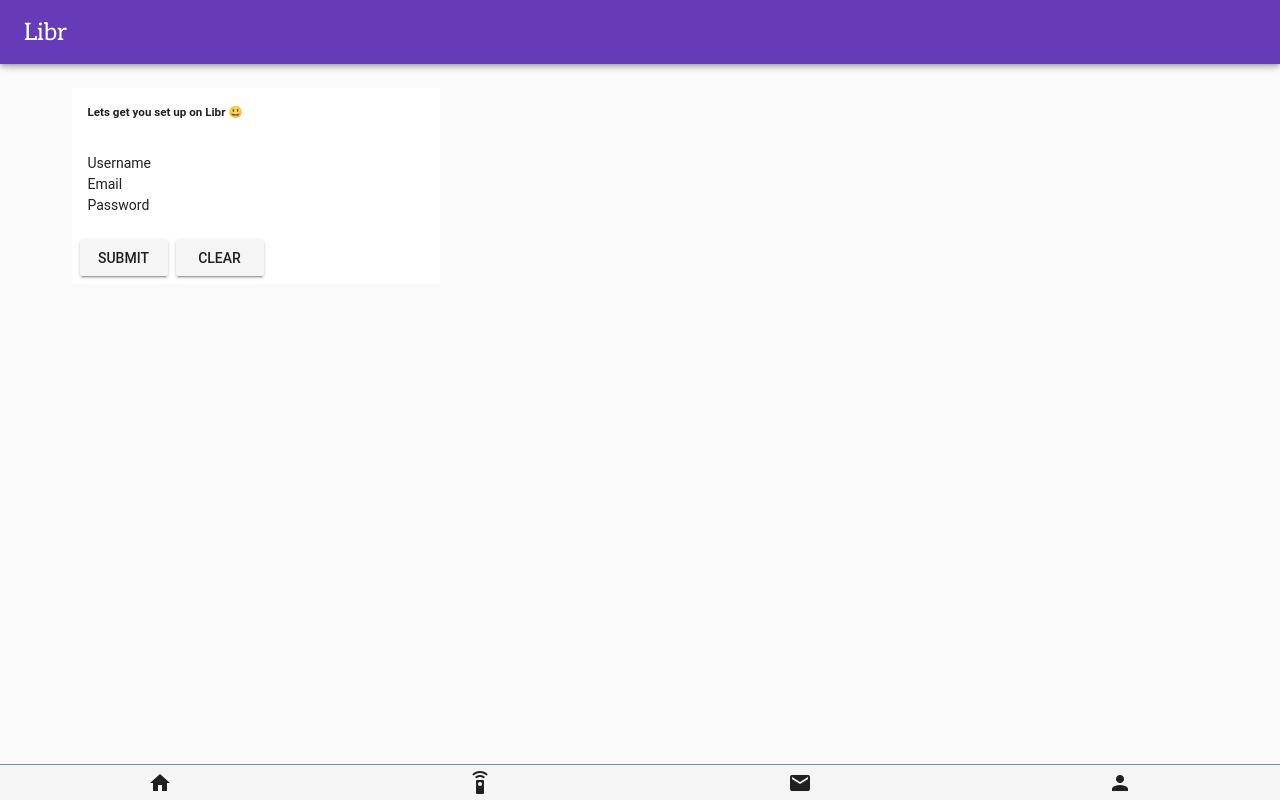
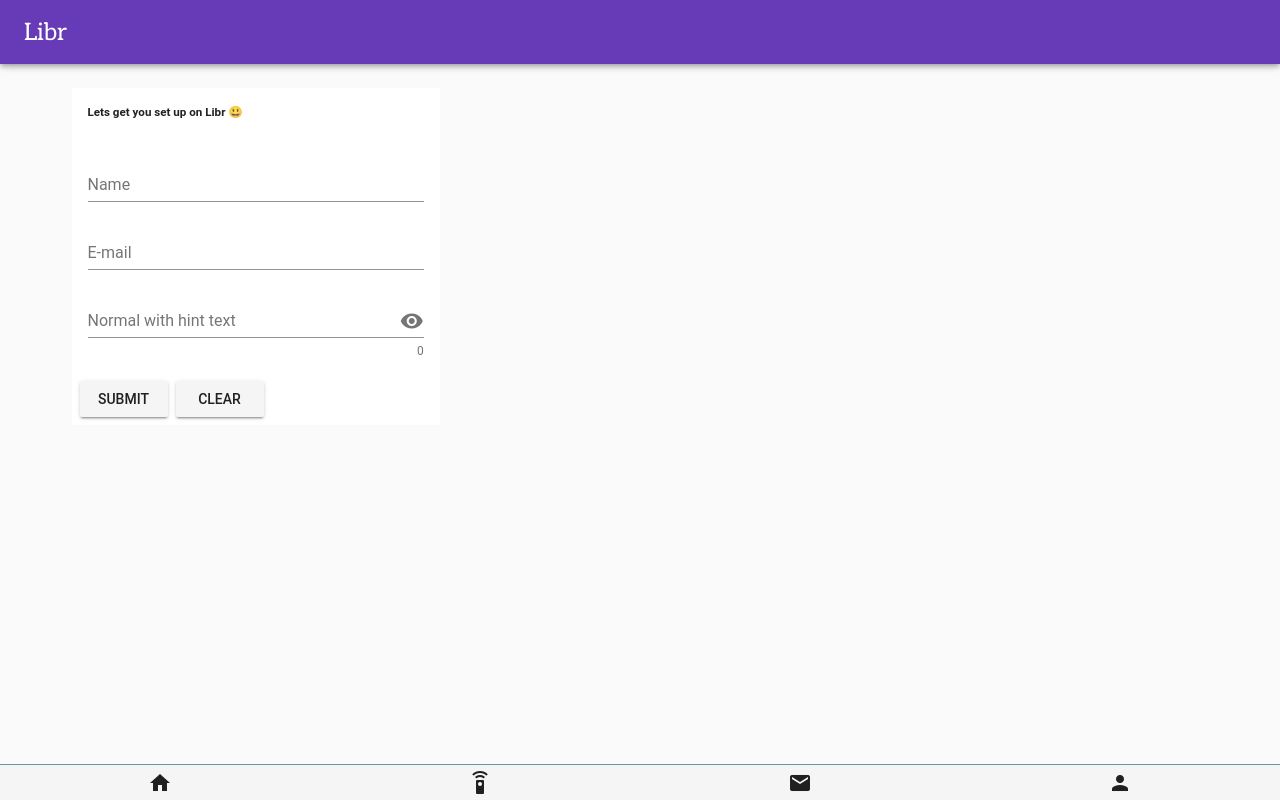
Before and after one commit to intfrr/libr, a Vue app: page /signup in a window 1280 px wide. Built offline with nearby package versions, Linux system fonts and the light colour scheme; a small style sheet from the web is missing.

Commit message:
Using components on signup form

```diff
--- a/src/views/Signup.vue
+++ b/src/views/Signup.vue
@@ -14,30 +14,27 @@
 
                     <form ref="form">
                         <v-card-text>
-                            <div class="mdl-textfield mdl-js-textfield mdl-textfield--floating-label">
-                                <label class="mdl-textfield__label" for="username">Username</label>
-                                <input class="signup-text-field mdl-textfield__input"
-                                        type="text"
-                                        id="username"
-                                        v-model="username"
-                                        required>
-                            </div>
-                            <div class="mdl-textfield mdl-js-textfield mdl-textfield--floating-label">
-                                <label class="mdl-textfield__label" for="email">Email</label>
-                                <input class="signup-text-field mdl-textfield__input"
-                                        type="email"
-                                        id="email"
-                                        v-model="email"
-                                        required>
-                            </div>
-                            <div class="mdl-textfield mdl-js-textfield mdl-textfield--floating-label">
-                                <label class="mdl-textfield__label" for="password">Password</label>
-                                <input class="signup-text-field mdl-textfield__input"
-                                        type="password"
-                                        id="password"
-                                        v-model="password"
-                                        required>
-                            </div>
+                            <v-text-field
+                                v-model="username"
+                                label="Name"
+                                required>
+                            </v-text-field>
+                            <v-text-field
+                                v-model="email"
+                                :rules="emailRules"
+                                label="E-mail"
+                                required>
+                            </v-text-field>
+                            <v-text-field
+                                v-model="password"
+                                :append-icon="showPassword ? 'visibility_off' : 'visibility'"
+                                :type="showPassword ? 'text' : 'password'"
+                                name="input-10-1"
+                                label="Normal with hint text"
+                                hint="We recommend at least 8 characters"
+                                counter
+                                @click:append="showPassword = !showPassword">
+                            </v-text-field>
                         </v-card-text>
                         <v-card-actions>
                             <v-btn
@@ -69,6 +66,7 @@ import User from '@/model/user';
 import AccountService from '@/model/account-service';
 
 declare var componentHandler : any;
+declare var v : any;
 
 @Component
 export default class Signup extends Vue {
@@ -81,6 +79,13 @@ export default class Signup extends Vue {
     private success = false;
 
     private errorMessage : string = '';
+
+    private showPassword = false;
+
+    private emailRules : Array<any> = [
+        (v : string) => !!v || 'E-mail is required',
+        (v : string) => /.+@.+/.test(v) || 'E-mail must be valid'
+    ];
 
     private async submit() {
         const user : User = new User();
```
